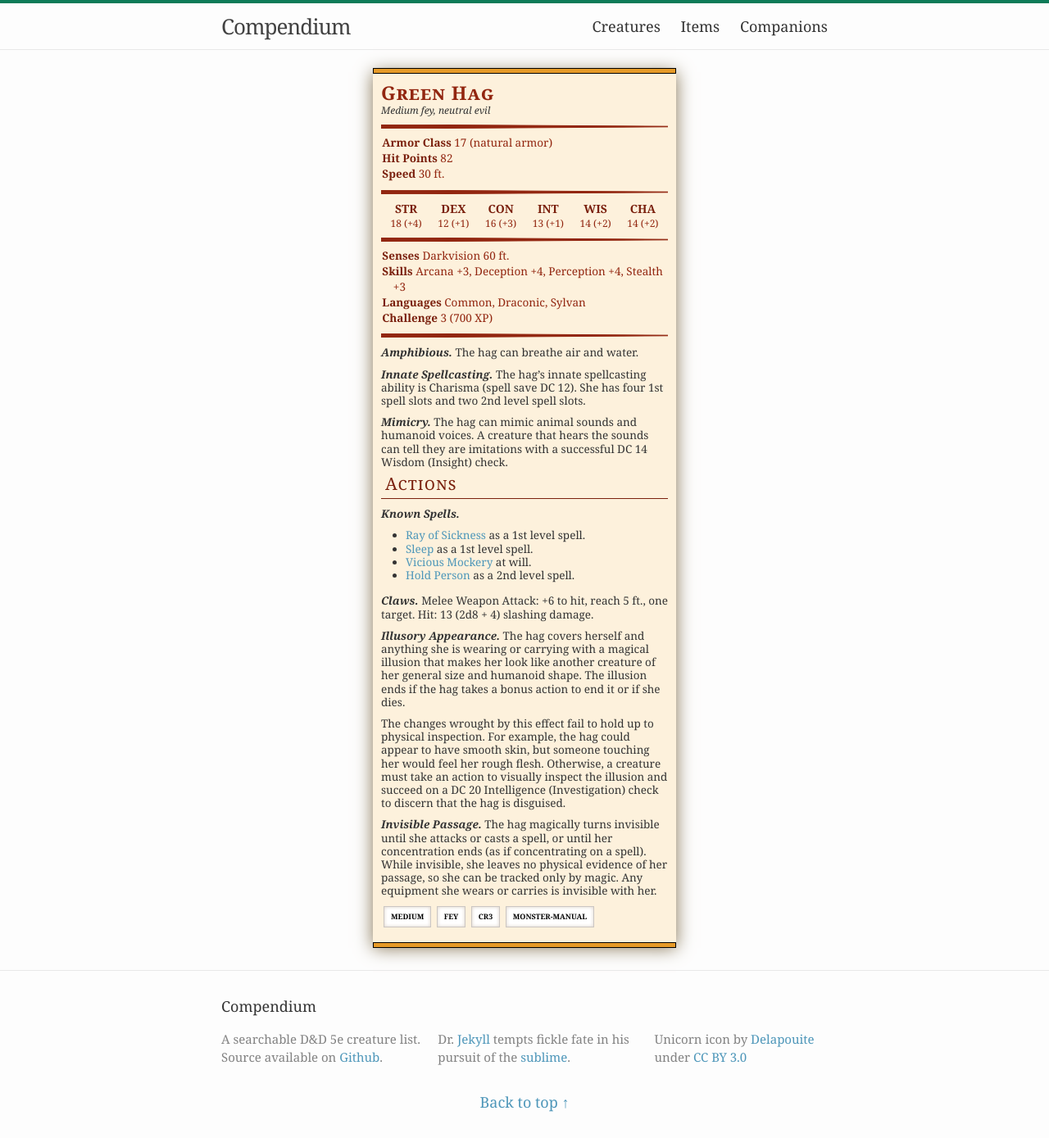
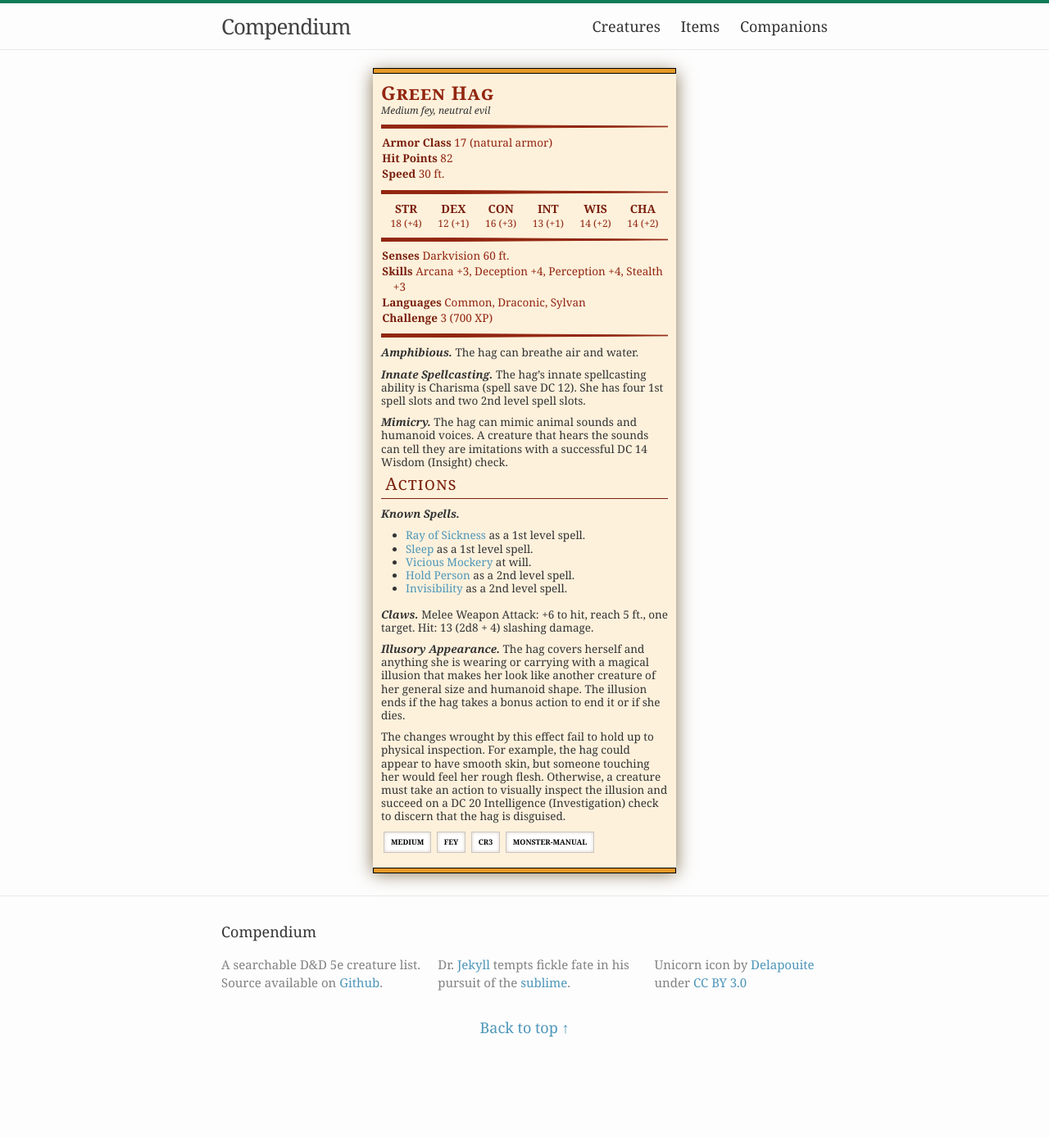
Before and after one commit to okaycasual/ck, a Jekyll site: the page built from _creatures/green-hag.md, in a window 1280 px wide. Shown: the whole page at 82% size. Built offline with Jekyll 4.4.1, drawn with Linux system fonts in a browser that asks for light colours; after the commit the page ends 1298 px from its top, so only the background shows below that.

```diff
--- a/_creatures/green-hag.md
+++ b/_creatures/green-hag.md
@@ -33,12 +33,10 @@
 * [Sleep](https://www.dndbeyond.com/spells/2254-sleep) as a 1st level spell.
 * [Vicious Mockery](https://roll20.net/compendium/dnd5e/Vicious%20Mockery#content) at will.
 * [Hold Person](https://dnd5e.wikidot.com/spell:hold-person) as a 2nd level spell.
-
+* [Invisibility](https://roll20.net/compendium/dnd5e/Invisibility#content) as a 2nd level spell.
 
 ***Claws.*** Melee Weapon Attack: +6 to hit, reach 5 ft., one target. Hit: 13 (2d8 + 4) slashing damage.
 
 ***Illusory Appearance.*** The hag covers herself and anything she is wearing or carrying with a magical illusion that makes her look like another creature of her general size and humanoid shape. The illusion ends if the hag takes a bonus action to end it or if she dies.
 
 The changes wrought by this effect fail to hold up to physical inspection. For example, the hag could appear to have smooth skin, but someone touching her would feel her rough flesh. Otherwise, a creature must take an action to visually inspect the illusion and succeed on a DC 20 Intelligence (Investigation) check to discern that the hag is disguised.
-
-***Invisible Passage.*** The hag magically turns invisible until she attacks or casts a spell, or until her concentration ends (as if concentrating on a spell). While invisible, she leaves no physical evidence of her passage, so she can be tracked only by magic. Any equipment she wears or carries is invisible with her.
```
Also changed, not shown: _creatures/displacer-beast.md (+1 -1 lines), _creatures/displacer-cub.md (+1 -1 lines), _creatures/giant-rat.md (+1 -1 lines).
